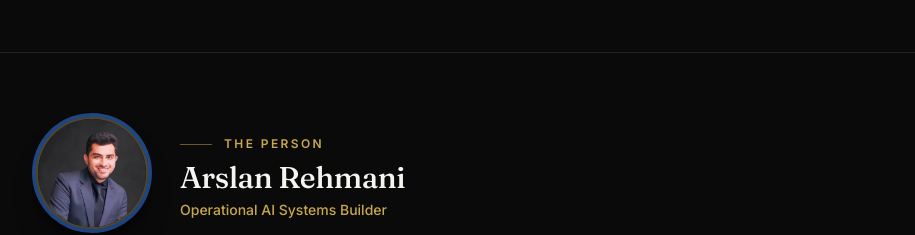
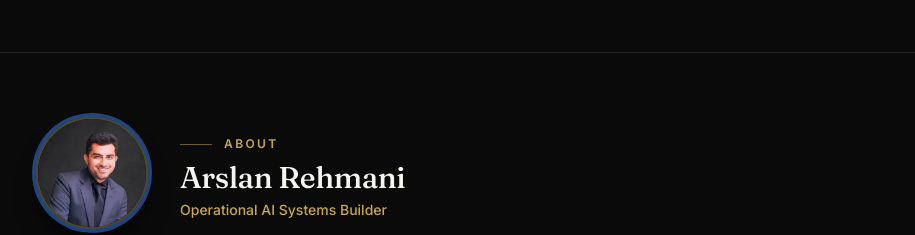
Before and after one commit to arslanrehmani05/arslanrehmani.com, a Next.js app: page / in a window 1280 px wide. Shown: the part 4100-4335 px from the top of the page, without its empty margins (180-1095 px from the left). Built offline with nearby package versions, Linux system fonts and the light colour scheme; no server answers.

Commit message:
refactor(about): rename eyebrow text to "About"

```diff
--- a/components/about-section.tsx
+++ b/components/about-section.tsx
@@ -24,7 +24,7 @@ export default function AboutSection() {
           </div>
 
           <div>
-            <span className="eyebrow mb-2">The Person</span>
+            <span className="eyebrow mb-2">About</span>
             <h2 className="headline text-2xl md:text-3xl text-text-primary">
               Arslan Rehmani
             </h2>
```
